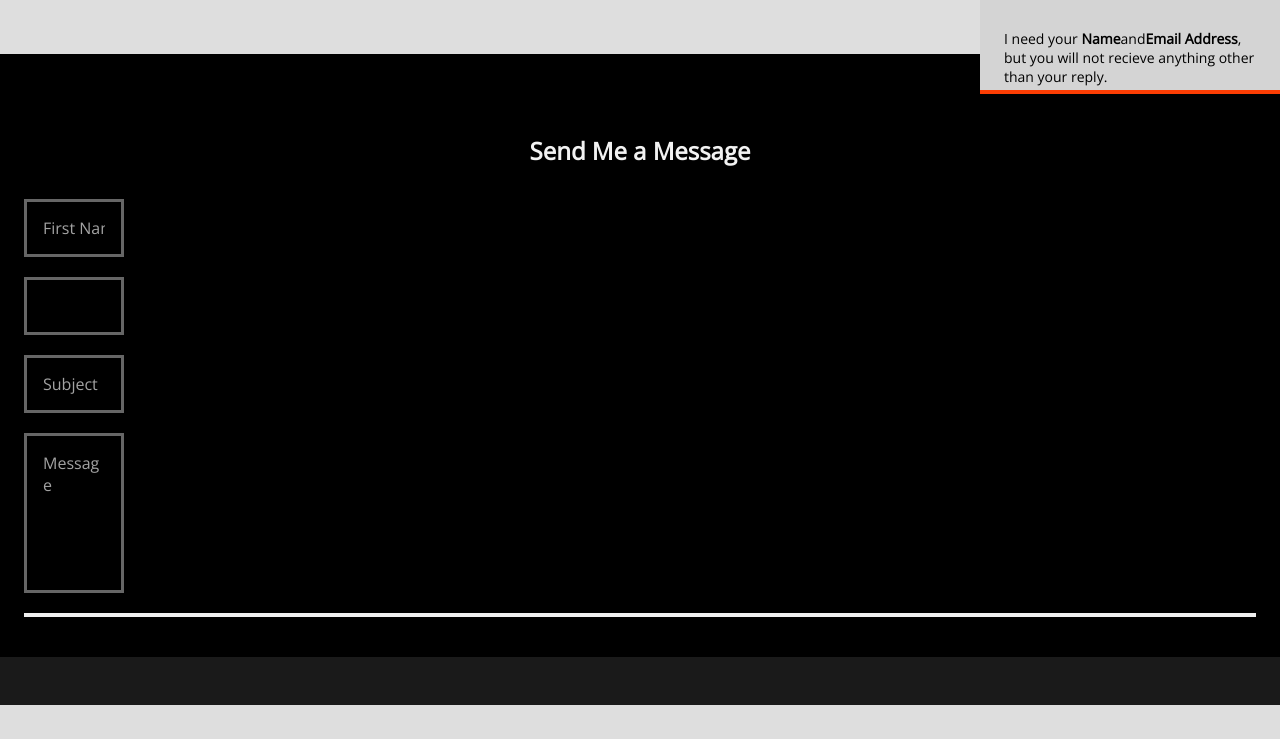
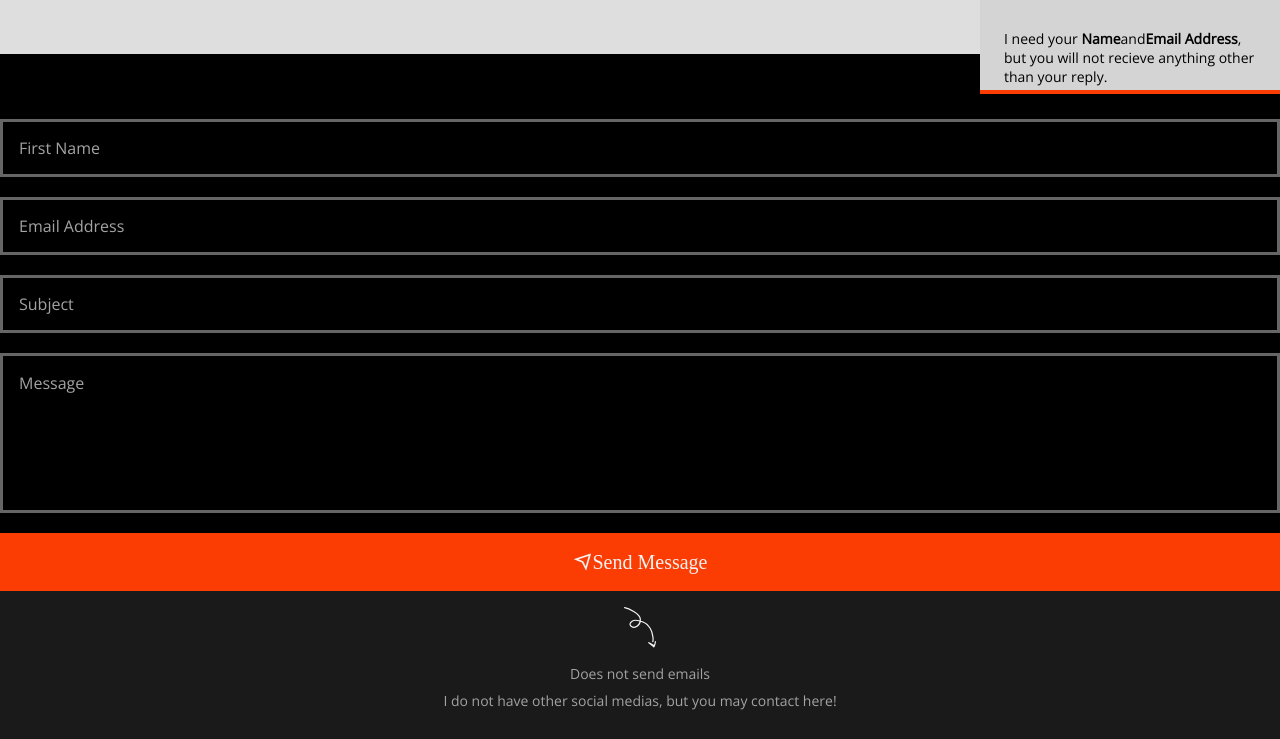
Before and after one commit to anitajohnn/anita-webpage, a plain HTML site: page index.html in a window 1280 px wide. Shown: the part 5141-5880 px from the top of the page. Before the commit the page ends 5846 px from the top, so only its background shows below. Drawn offline with nearby package versions, Linux system fonts and the light colour scheme.

Commit message:
text boxes are longer now!!!

```diff
--- a/assets/css/styles.css
+++ b/assets/css/styles.css
@@ -727,7 +727,7 @@ row-gap: 2rem;
   padding-bottom: 0;
 }
 .contact__container{
-  position:relative;
+  position: relative;
   grid-template-rows: 300px max-content max-content;
   row-gap: 0;
 }
@@ -740,12 +740,13 @@ row-gap: 2rem;
   margin-left: auto;
   border-bottom: 4px solid var(--first-color);
   z-index: 5;
-  transition: background-color .4s;
+  transition: background-color .4s
 }
 
 .contact__data .section__title-2{
   margin: 0 0 1.5rem;
   transform: translateX(-3rem);
+
 }
 .contact__description-1{
   color: var(--title-color);
@@ -755,25 +756,25 @@ row-gap: 2rem;
 .contact__description-2{
   color: var(--title-color);
   font-size: var(--small-font-size);
+}
+.contact__data .geometric-box{
+  top:2rem;
+  right: 2.5rem;
 
-}
-
-.contact__data .geometric-box{
-  top: 2rem;
-  right: 2.5rem;
 }
 .contact__mail{
   position: relative;
   background-color: var(--black-color);
-  padding: 5rem 1.5rem 2.5rem;
+  padding: 5rem 1,5rem 2.5rem;
   margin-top: -2.5rem;
   transition: background-color .4s;
 }
 .contact__title{
-  color: var(--white-color);
+  columns: var(--white-color);
   font-size: var(--h2-font-size);
   margin-bottom: 2rem;
   text-align: center;
+
 }
 .contact__form,
 .contact__group{
@@ -784,17 +785,18 @@ row-gap: 2rem;
 
 .contact__form{
   position: relative;
+}
 
-}
 .contact__box{
   position: relative;
   width: 100%;
   height: 58px;
+
 }
 
 .contact__input,
 .contact__button{
-  font-family: var(--body-color);
+  font-family: var(--body-font);
   font-size: var(--normal-font-size);
   outline: none;
   border: none;
@@ -802,21 +804,22 @@ row-gap: 2rem;
 }
 .contact__input{
   position: absolute;
-  width: 100px;
+  width: 100%;
   height: 100%;
   background-color: var(--black-color);
   border: 3px solid var(--black-color-light);
   color: var(--white-color);
   padding: .5rem 1rem;
   font-weight: var(--font-medium);
-  transition: border .4s, background-color .4s;
+  transition: border .4s background-color .4s;
+
 }
 .contact__input::placeholder{
   color: var(--text-color-light);
   transition: opacity .4s;
 
+
 }
-
 .contact__input:focus{
   border: 3px solid var(--white-color);
 
--- a/index.html
+++ b/index.html
@@ -290,7 +290,7 @@
                   <p class="contact__description-2">
                      I need your <b>Name</b>and<b>Email Address</b>, but you will not recieve anything other than your reply.
                   </p>
-                  <div class="geometric__box">
+                  <div class="geometric-box">
 
                   </div>
                </div>
@@ -305,7 +305,7 @@
                            <label for="name" class="contact__label">First Name</label>
                         </div>
                         <div class="contact__box">
-                           <input type="email"name="user_email" class="contact__input" id="email" required placeholder="">
+                           <input type="email"name="user_email" class="contact__input" id="email" required placeholder="Email Address">
                            <label for="email" class="contact__label">Email Address</label>
                         </div>
                      </div>
@@ -318,13 +318,31 @@
                         <textarea name="user_message" id="message"class="contact__input" required placeholder="Message"></textarea>
                         <label for="message" class="contact__label">Message</label>
                      </div>
-                     <button type="submit"="contact__button button">
+                     <button type="submit" class="contact__button button">
+                        <i class="ri-send-plane-line">Send Message</i>
 
                      </button>
                   </form>
 
                </div>
                <div class="contact__social">
+                  <img src="assets/img/curved-arrow.svg" alt="" class="contact__social-arrow">
+                  <div class="contact__social-data">
+                     <div>
+                        <p class="contact__social-description-1">
+                           Does not send emails
+                        </p>
+                        <p class="contact__social-description-1">
+                           I do not have other social medias, but you may contact here!
+                        </p>
+                     </div>
+                     <div class="contact__social-link">
+                        <a href="https://www.linkedin.com/in/anita-john-421a5224a" target="_blank" class="contact__social-link">
+                           <i class="ri-linkedin-line"></i>
+                        </a>
+
+                     </div>
+                  </div>
 
                </div>
             </div>
```
